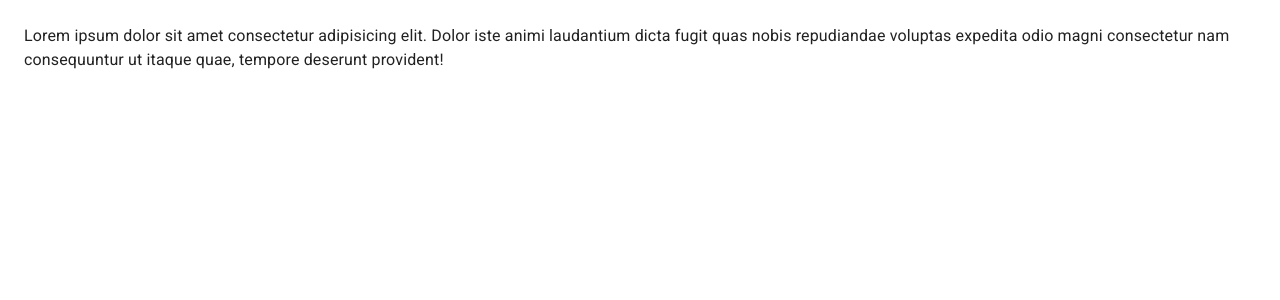
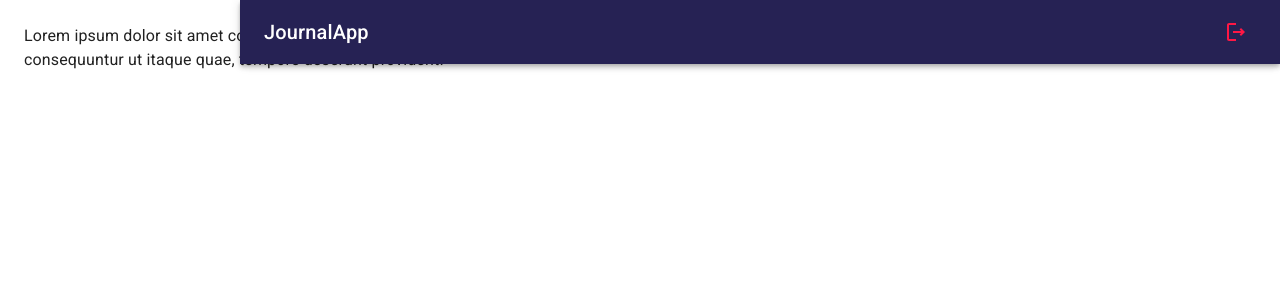
Before and after one commit to MariangelyG/curso_react, a React (Vite) app in the folder 08-journal-app/: page / in a window 1280 px wide. Shown: the top 300 px of the page. Built offline with nearby package versions, Linux system fonts and the light colour scheme.

Commit message:
"NavBar"

```diff
--- /dev/null
+++ b/08-journal-app/src/journal/components/NavBar.jsx
@@ -0,0 +1,35 @@
+import { AppBar, Grid, IconButton, Toolbar, Typography } from "@mui/material"
+import { LogoutOutlined, MenuOutlined } from "@mui/icons-material"
+
+export const NavBar = ({drawerWidth = 240}) => {
+    return (
+       <AppBar
+            position="fixed"
+            sx={{
+                width:{sm: `calc(100% - ${drawerWidth}px)`} ,
+                ml: { sm: `${drawerWidth}px`}
+            }}
+       >
+        <Toolbar>
+            <IconButton
+                color="inherit"
+                edge='start'
+                sx={{mr: 2, display: {sm: 'none'} }}
+            >
+                <MenuOutlined/>
+            </IconButton>
+
+            <Grid container
+                direction='row'
+                justifyContent='space-between'
+                alignItems='center'>
+                <Typography variant="h6" noWrap component='div'> JournalApp </Typography>
+
+                <IconButton color="error" >
+                    <LogoutOutlined/>
+                </IconButton>
+            </Grid>
+        </Toolbar>
+       </AppBar>
+        )
+}
--- /dev/null
+++ b/08-journal-app/src/journal/components/index.js
@@ -0,0 +1 @@
+export * from './NavBar'
--- a/08-journal-app/src/journal/layout/JournalLayout.jsx
+++ b/08-journal-app/src/journal/layout/JournalLayout.jsx
@@ -1,4 +1,5 @@
 import { Box } from "@mui/material"
+import { NavBar } from "../components/NavBar"
 
 
 const drawerWidth = 240
@@ -7,7 +8,7 @@
   return (
    <Box sx={{ display: 'flex' }}>
 
-     {/* Navbar drawerWidth */}
+     <NavBar drawerWidth= { drawerWidth } />
 
      {/* Sidebar drawerWidth  */}
 
```
